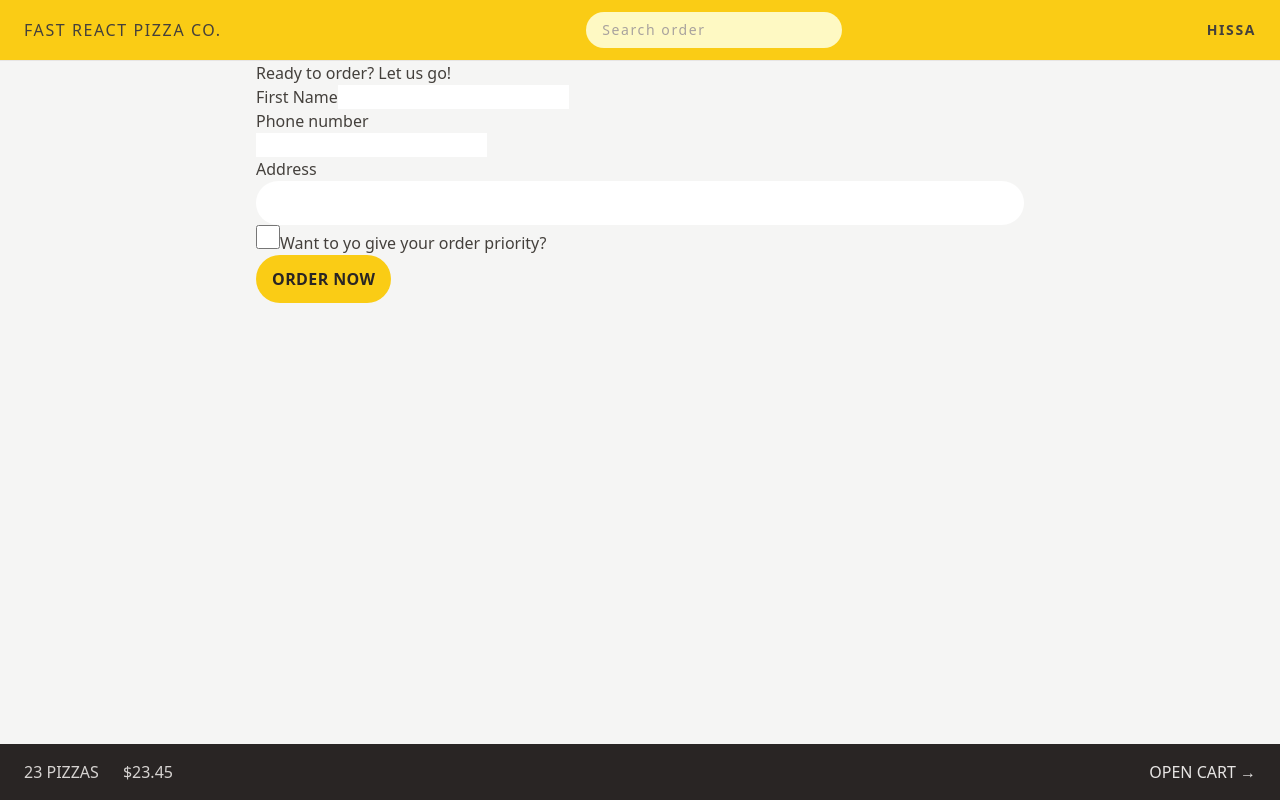
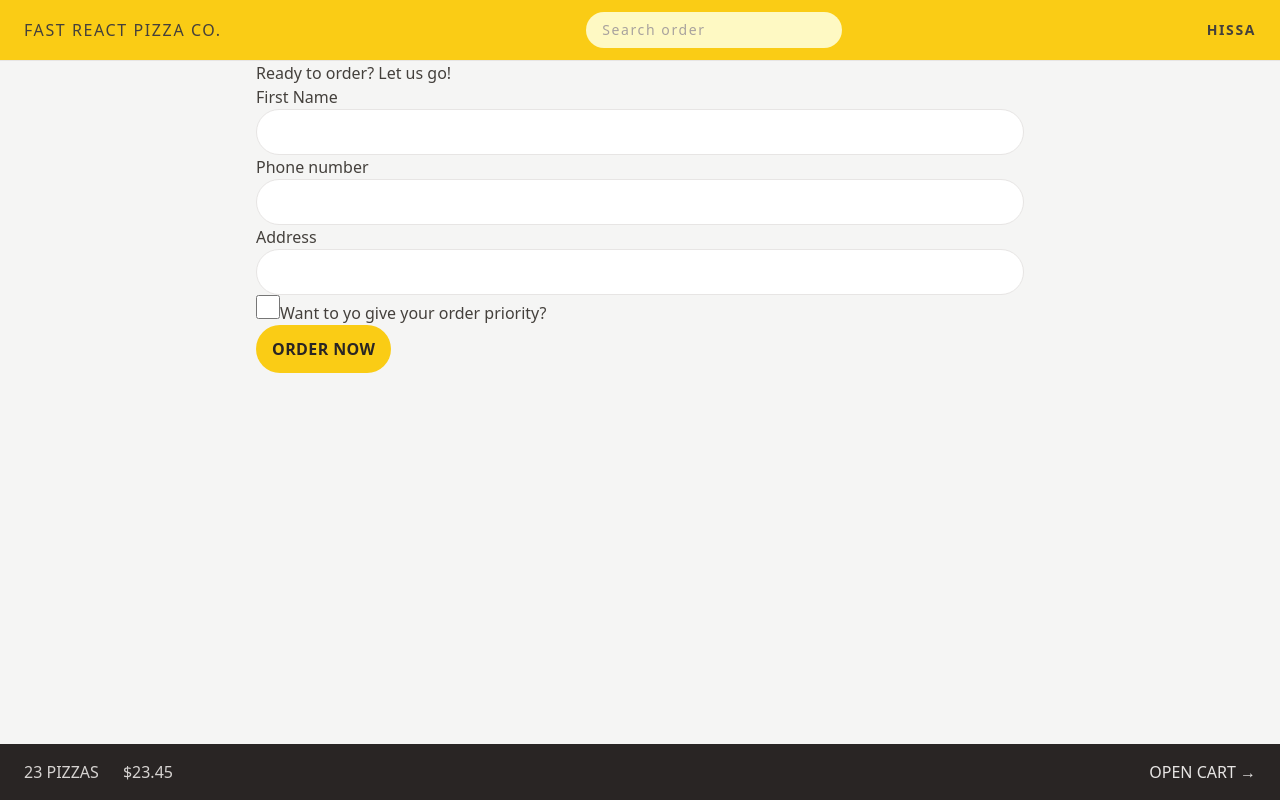
Before and after one commit to Simple46/fast-pizza-resturant, a React (Vite) app: page /order/new in a window 1280 px wide. Built offline with nearby package versions, Linux system fonts and the light colour scheme.

Commit message:
added styling to new order page

```diff
--- a/src/features/order/CreateOrder.jsx
+++ b/src/features/order/CreateOrder.jsx
@@ -46,13 +46,23 @@ function CreateOrder() {
       <Form method="POST">
         <div>
           <label>First Name</label>
-          <input type="text" name="customer" required />
+          <input
+            type="text"
+            name="customer"
+            required
+            className="w-full rounded-full border border-stone-200 px-4 py-2 text-sm transition-all duration-300 focus:outline-none focus:ring focus:ring-yellow-400 md:px-6 md:py-3"
+          />
         </div>
 
         <div>
           <label>Phone number</label>
           <div>
-            <input type="tel" name="phone" required />
+            <input
+              type="tel"
+              name="phone"
+              required
+              className="w-full rounded-full border border-stone-200 px-4 py-2 text-sm transition-all duration-300 focus:outline-none focus:ring focus:ring-yellow-400 md:px-6 md:py-3"
+            />
           </div>
           {formErrors?.phone && <p>{formErrors.phone}</p>}
         </div>
@@ -64,7 +74,7 @@ function CreateOrder() {
               type="text"
               name="address"
               required
-              className="w-full rounded-full px-4 py-2 text-sm transition-all duration-300 focus:outline-none focus:ring focus:ring-yellow-400 md:px-6 md:py-3"
+              className="w-full rounded-full border border-stone-200 px-4 py-2 text-sm transition-all duration-300 focus:outline-none focus:ring focus:ring-yellow-400 md:px-6 md:py-3"
             />
           </div>
         </div>
```
Also changed, not shown: index.css (+0 -15 lines).
